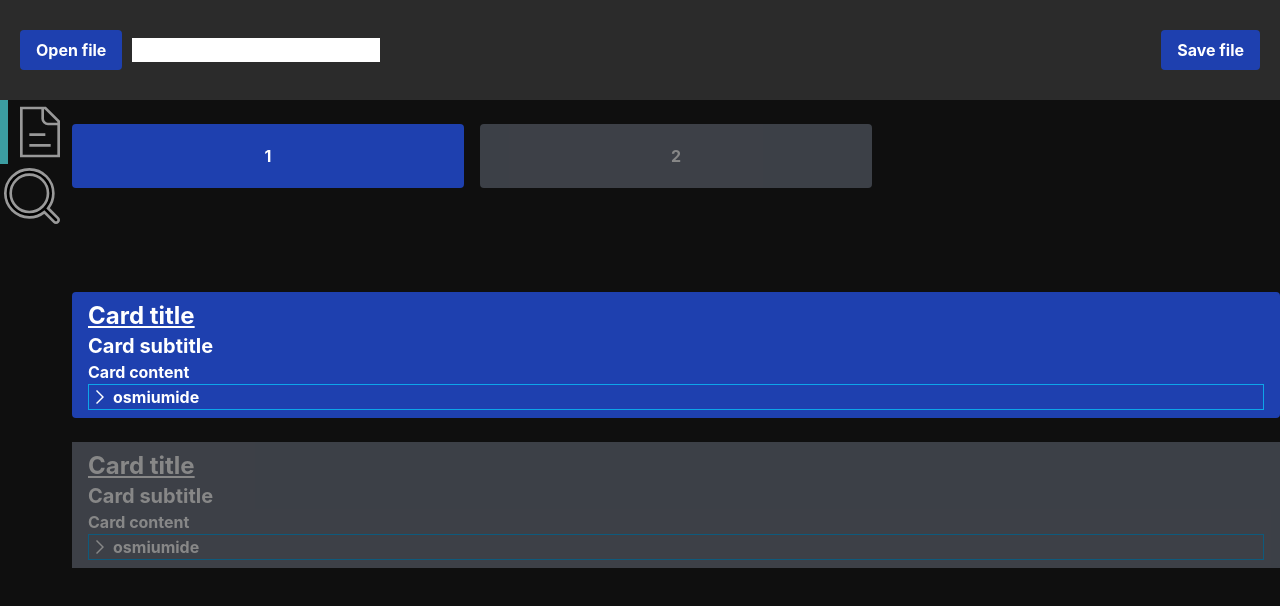
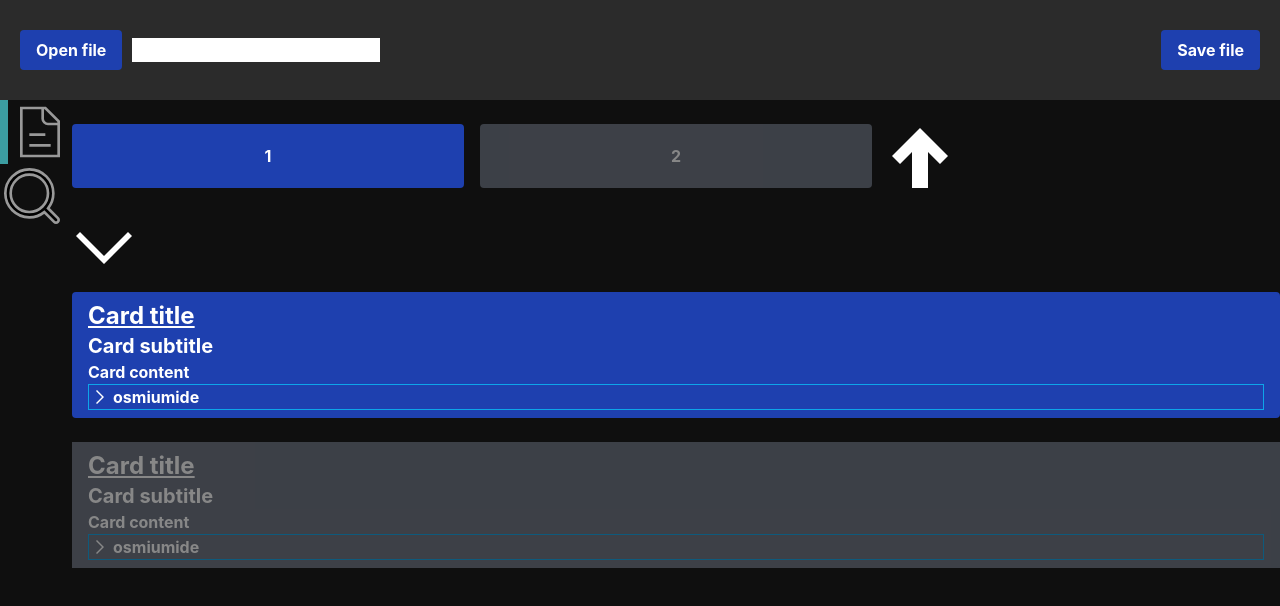
Before and after one commit to astrodevs-labs/osmium-ide, a React (Vite) app in the folder frontend/: page / in a window 1280 px wide. Shown: the top 606 px of the page. Built offline with nearby package versions, Linux system fonts and the light colour scheme; the HTML template or start-up script is replaced by a standard one.

Commit message:
fix: svg size and scope for linux

```diff
--- a/frontend/src-tauri/tauri.conf.json
+++ b/frontend/src-tauri/tauri.conf.json
@@ -16,7 +16,7 @@
         "all": true
       },
       "fs": {
-        "scope": ["$DESKTOP\\TEST\\*"],
+        "scope": ["$DESKTOP\\TEST\\*", "*"],
         "all": true,
         "readFile": true,
         "writeFile": true,
--- a/frontend/src/App.tsx
+++ b/frontend/src/App.tsx
@@ -49,8 +49,8 @@ const App = () => {
           <div className="grid grid-cols-3 gap-4">
             <Button>1</Button>
             <Button disabled>2</Button>
-            <Icon icon={'arrow-up'} size={64} fill="white" viewBox='0 0 1024' />
-            <Icon icon={'arrow-down'} size={64} fill="white" viewBox='0 0 1024' />
+            <Icon icon={'arrow-up'} size={64} fill="white" viewBox='0 0 1024 1024' />
+            <Icon icon={'arrow-down'} size={64} fill="white" viewBox='0 0 1024 1024' />
           </div>
           <br />
           <Card title="Card title" subtitle="Card subtitle">
```
